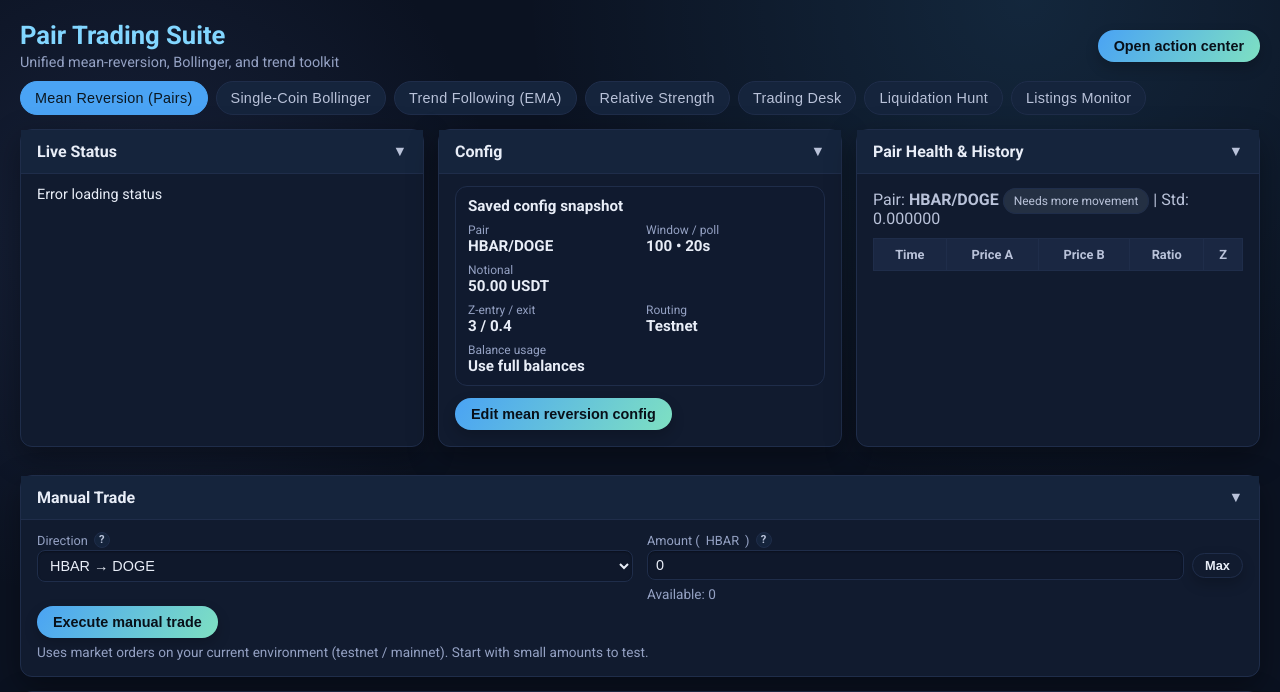
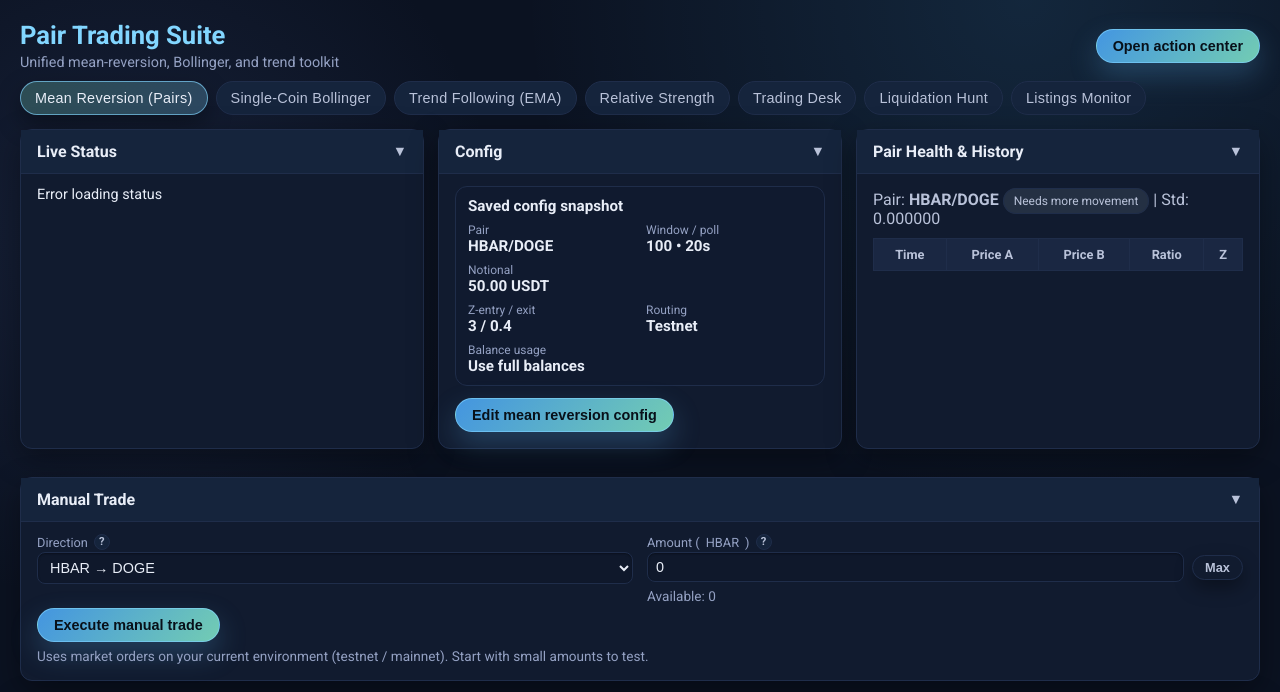
Before and after one commit to savvaniss/mean-pair, a FastAPI app: page / in a window 1280 px wide. Shown: the top 692 px of the page. Run offline with FastAPI, Linux system fonts and the light colour scheme; data comes from the database, SQL or seed files in the repository; data that the repository does not hold is empty.

Commit message:
Restyle buttons and tab emphasis

```diff
--- a/static/css/theme.css
+++ b/static/css/theme.css
@@ -56,39 +56,55 @@
 }
 
 .btn {
-  border: none;
+  border: 1px solid var(--border);
   border-radius: 999px;
   padding: 8px 16px;
   font-size: 0.9rem;
   font-weight: 600;
   cursor: pointer;
-  background: var(--surface-light);
+  background: linear-gradient(120deg, rgba(21, 36, 60, 0.95), rgba(15, 24, 43, 0.95));
   color: var(--text-main);
   display: inline-flex;
   align-items: center;
   gap: 6px;
-  transition: background 0.15s, transform 0.05s, box-shadow 0.15s;
-  box-shadow: 0 6px 14px rgba(0, 0, 0, 0.2);
+  transition: background 0.15s, transform 0.05s, box-shadow 0.15s, border-color 0.15s;
+  box-shadow: 0 8px 18px rgba(0, 0, 0, 0.35);
 }
 
 .btn:hover {
   transform: translateY(-1px);
-  box-shadow: 0 10px 22px rgba(0, 0, 0, 0.28);
+  box-shadow: 0 12px 26px rgba(0, 0, 0, 0.38);
+  border-color: rgba(130, 214, 255, 0.4);
+  background: linear-gradient(120deg, rgba(21, 36, 60, 0.95), rgba(30, 52, 87, 0.95));
 }
 
 .btn-primary {
-  background: linear-gradient(120deg, var(--primary-soft), var(--accent));
+  background: linear-gradient(130deg, rgba(74, 163, 244, 0.9), rgba(126, 224, 194, 0.9));
+  border-color: rgba(130, 214, 255, 0.6);
   color: #081019;
+  box-shadow: 0 12px 28px rgba(90, 177, 234, 0.25);
+}
+
+.btn-primary:hover {
+  background: linear-gradient(130deg, rgba(130, 214, 255, 0.95), rgba(126, 224, 194, 0.95));
+  border-color: rgba(130, 214, 255, 0.9);
 }
 
 .btn-ghost {
   background: transparent;
   border: 1px solid var(--border);
+  color: var(--text-subtle);
 }
 
 .btn-danger {
-  background: linear-gradient(120deg, #f6c1b5, var(--danger));
+  background: linear-gradient(130deg, rgba(246, 193, 181, 0.9), rgba(242, 168, 160, 0.9));
+  border-color: rgba(242, 168, 160, 0.7);
   color: #0d131e;
+  box-shadow: 0 10px 24px rgba(242, 168, 160, 0.25);
+}
+
+.btn-danger:hover {
+  border-color: rgba(242, 168, 160, 0.95);
 }
 
 .btn.small {
@@ -115,9 +131,10 @@
 }
 
 .tab.active {
-  background: var(--primary-soft);
-  color: #0b1720;
-  border-color: var(--primary-soft);
+  background: linear-gradient(120deg, rgba(126, 224, 194, 0.26), rgba(130, 214, 255, 0.24));
+  color: var(--text-main);
+  border-color: rgba(130, 214, 255, 0.65);
+  box-shadow: 0 10px 24px rgba(0, 0, 0, 0.35);
 }
 
 .tab-content {
--- a/static/index.html
+++ b/static/index.html
@@ -2,7 +2,7 @@
 <html>
 <head>
   <meta charset="UTF-8" />
-  <title>Trading Suite</title>
+  <title>Pair Trading Suite | Unified strategies</title>
   <link rel="stylesheet" href="https://fonts.googleapis.com/css2?family=Roboto:wght@300;400;500;700&display=swap" />
   <link rel="stylesheet" href="/static/css/theme.css" />
   <link rel="stylesheet" href="/static/css/listings.css" />
```
